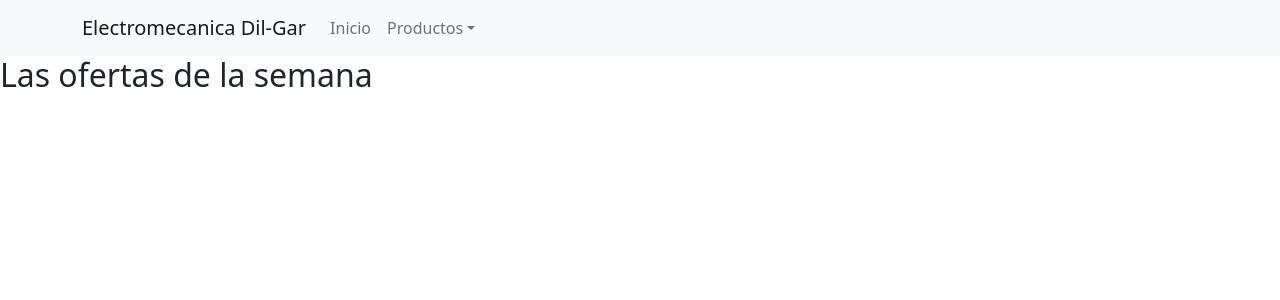
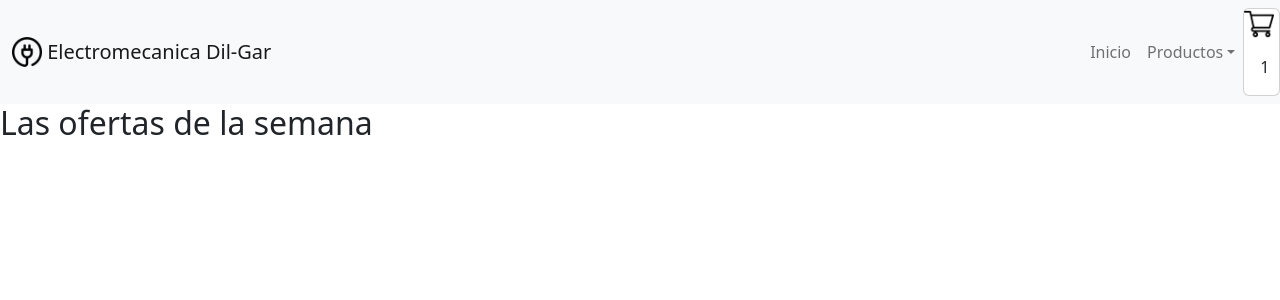
Before and after one commit to SandraGargiulo/DilGar-SandraGargiulo, a React (Create React App) app: page / in a window 1280 px wide. Shown: the top 300 px of the page. Built offline with nearby package versions, Linux system fonts and the light colour scheme.

Commit message:
Desafio2: Crea tu landing

```diff
--- a/src/components/CartWidget.js
+++ b/src/components/CartWidget.js
@@ -0,0 +1,26 @@
+
+import Cart from "../shopping-cart.png";
+import Card from 'react-bootstrap/Card';
+import ItemListContainer from "./ItemListContainer";
+import 'bootstrap/dist/css/bootstrap.min.css';
+
+function CartWidget() {
+    return (
+        <>
+            <Card>
+                <img
+                    variant="left"
+                    src={Cart}
+                    width="30"
+                    height="30"
+                />
+                <Card.Body>
+                    <Card.Text>
+                        <ItemListContainer/>
+                    </Card.Text>
+                </Card.Body>
+            </Card>
+        </>
+    );
+}
+export default CartWidget;
--- a/src/components/ItemListContainer.js
+++ b/src/components/ItemListContainer.js
@@ -0,0 +1,8 @@
+
+import 'bootstrap/dist/css/bootstrap.min.css';
+
+function ItemListContainer() {
+    return (
+        <>1</>
+            )}
+export default ItemListContainer;
--- a/src/components/NavBar.js
+++ b/src/components/NavBar.js
@@ -2,16 +2,26 @@ import Container from 'react-bootstrap/Container';
 import Nav from 'react-bootstrap/Nav';
 import Navbar from 'react-bootstrap/Navbar';
 import NavDropdown from 'react-bootstrap/NavDropdown';
-
-import 'bootstrap/dist/css/bootstrap.min.css'
-
+import CartWidget from "./CartWidget";
+import Logo from "../energy.png";
+import 'bootstrap/dist/css/bootstrap.min.css';
 
 function NavBar() {
     return (
         <>
             <Navbar bg="light" variant="light">
                 <Container>
-                    <Navbar.Brand href="#home">Electromecanica Dil-Gar</Navbar.Brand>
+                    <Navbar.Brand href="#home">
+                        <img
+                            src={Logo}
+                            width="30"
+                            height="30"
+                            className="d-inline-block align-top"
+                        />
+                        {' '}
+                        Electromecanica Dil-Gar
+                    </Navbar.Brand>
+                </Container>
                 <Nav className="me-auto">
                     <Nav.Link href="#home">Inicio</Nav.Link>
                     <NavDropdown title="Productos" id="basic-nav-dropdown">
@@ -19,7 +29,7 @@ function NavBar() {
                         <NavDropdown.Item href="#action/3.2">Grupos electrogenos</NavDropdown.Item>
                     </NavDropdown>
                 </Nav>
-                </Container>
+                <CartWidget />
             </Navbar>
         </>
     );
```
Also changed, not shown: src/energy.png (added), src/shopping-cart.png (added). Lines whose indentation alone changed are shown as unchanged.
